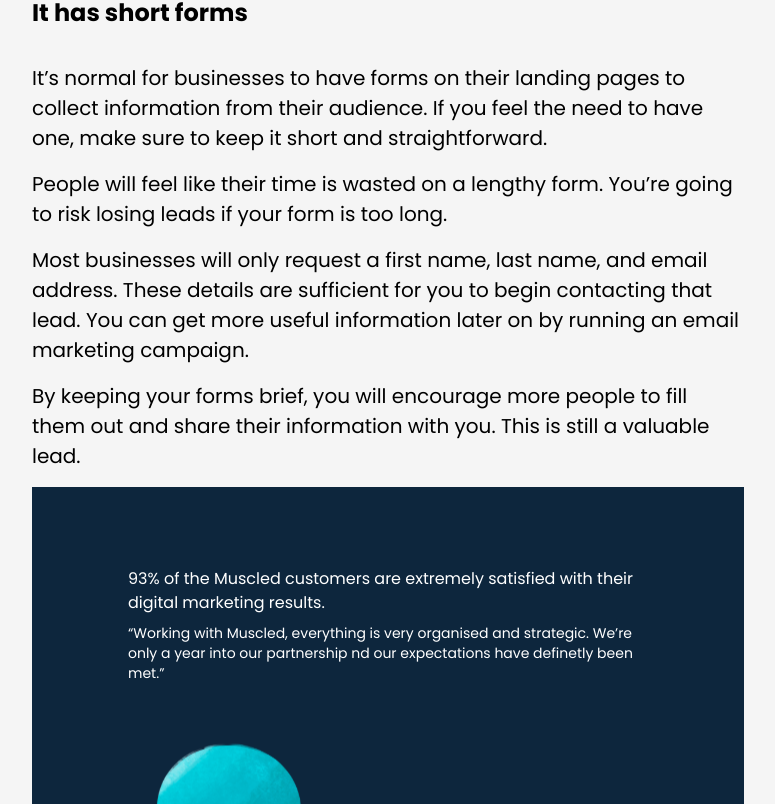
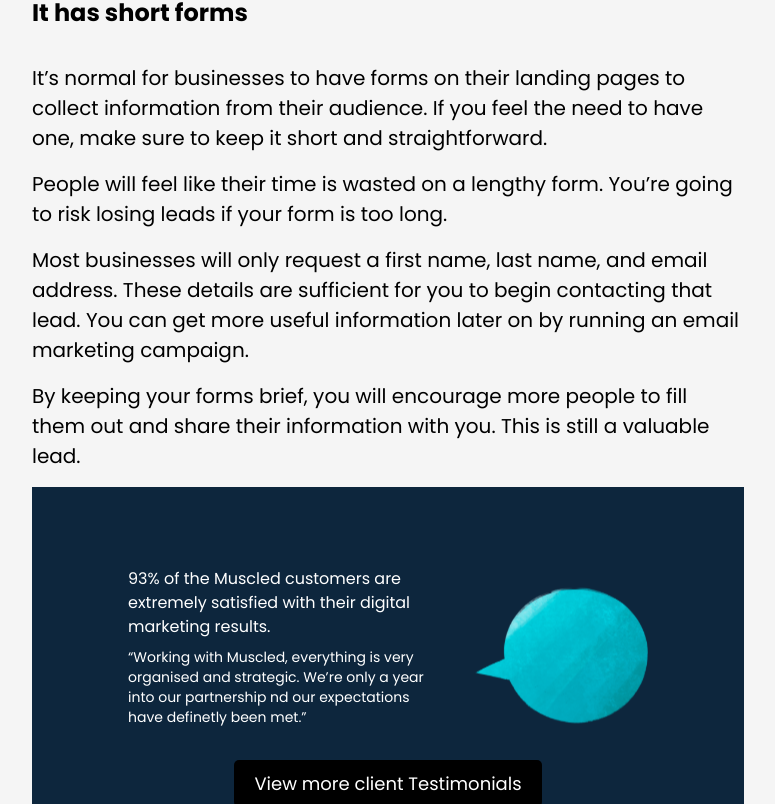
Before and after one commit to Musclednazmul123/muscled-landing-pages, a Next.js app: page /views/landing-page-design-services in a window 1280 px wide. Shown: the part 11196-12000 px from the top of the page, without its empty margins (64-839 px from the left). Built offline with nearby package versions, Linux system fonts and the light colour scheme.

Commit message:
refactored responsiveness

```diff
--- a/components/Fawwaz/Sections/GuideDetail.tsx
+++ b/components/Fawwaz/Sections/GuideDetail.tsx
@@ -161,7 +161,7 @@
                                 </p>
                                 <div>
                                     <div className='bg-[#0D263D] px-24 py-20'>
-                                        <div className="flex flex-col md:flex mb-4 gap-10">
+                                        <div className="flex flex-col lg:flex lg:flex-row mb-4 gap-10">
                                             <div className='text-white'>
                                                 <p className='text-base mb-2'>
                                                     93% of the Muscled customers are extremely satisfied with their digital marketing results.
```
